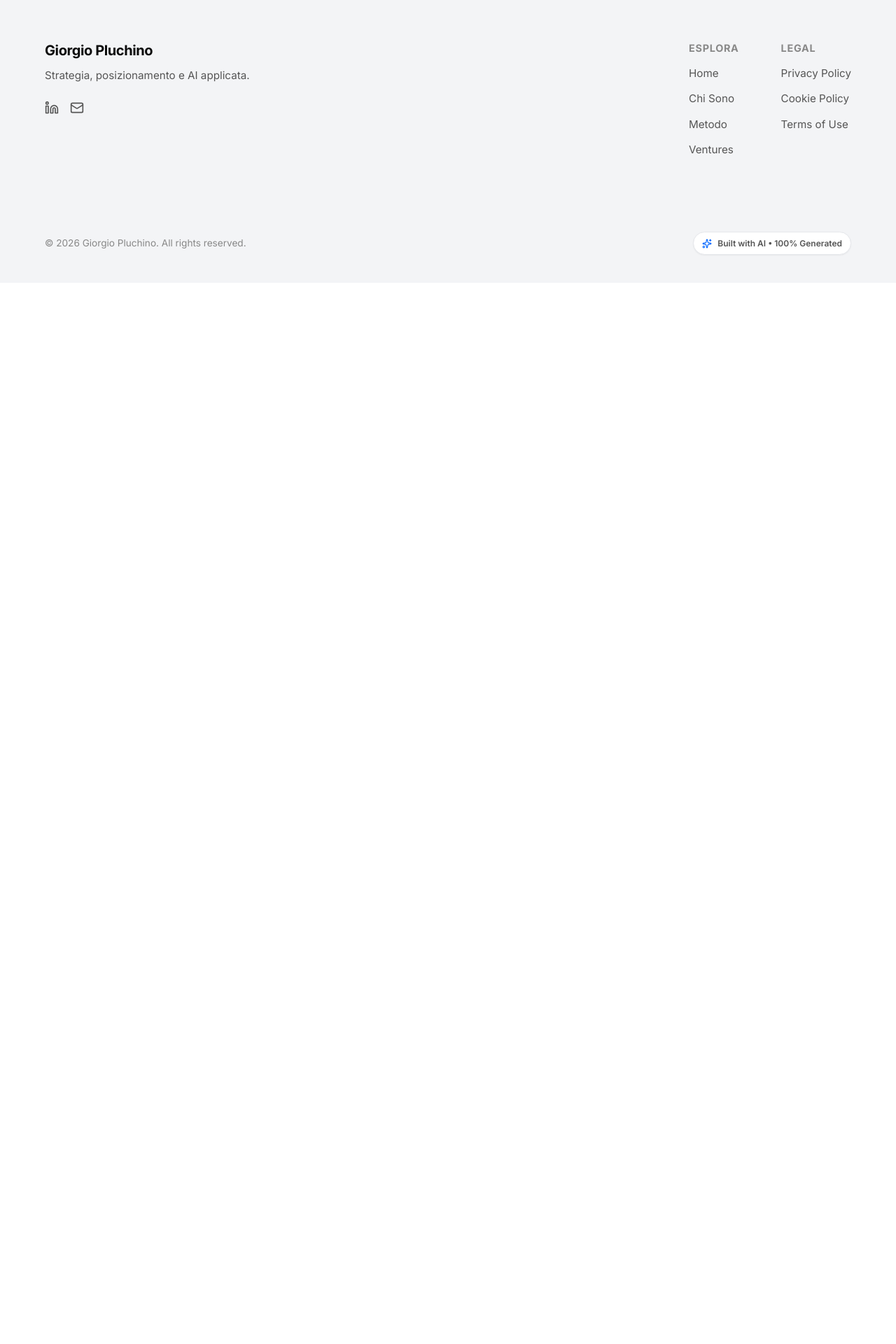
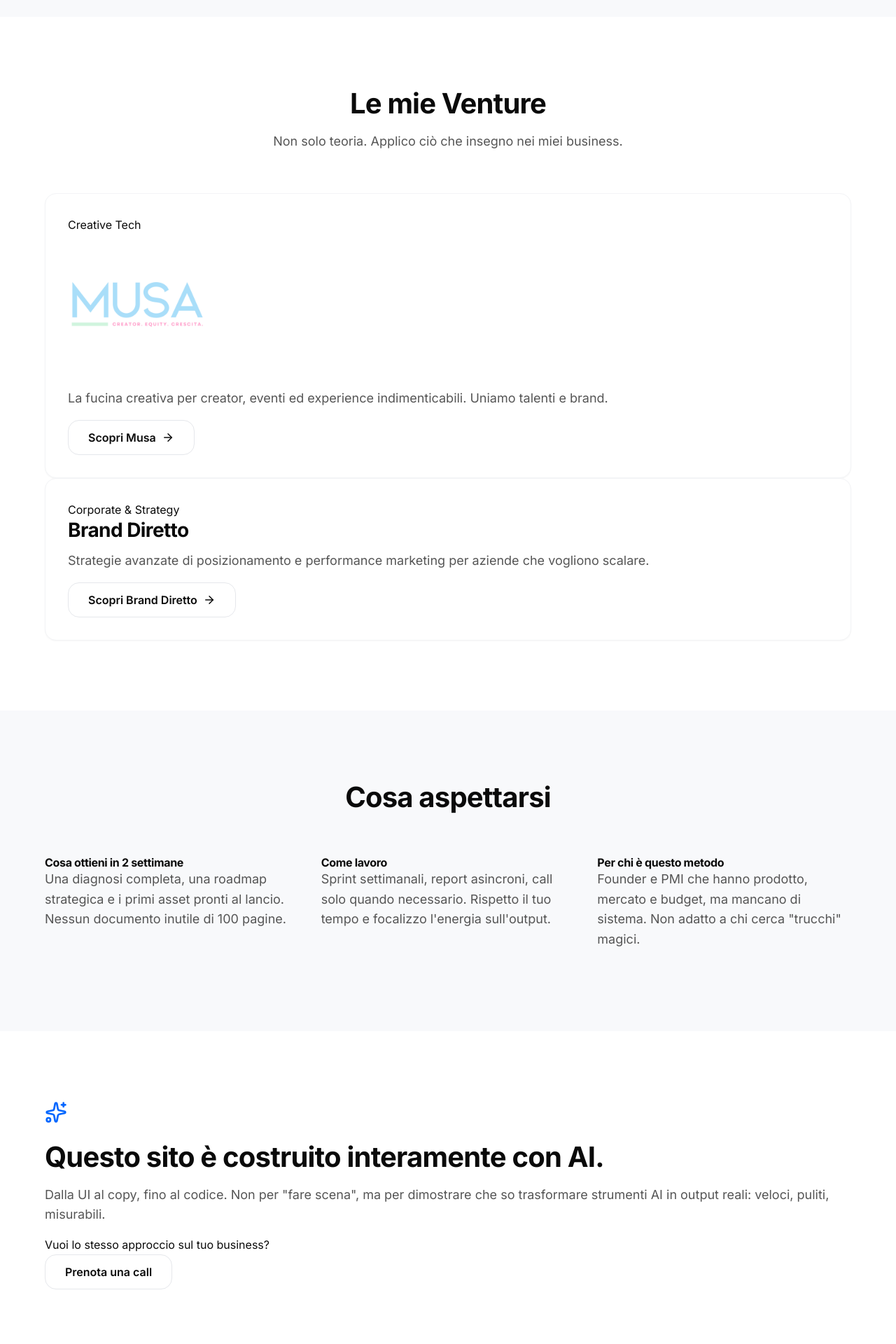
Before and after one commit to giosh-me/giorgiopluchino-website, a React (Vite) app: page / in a window 1280 px wide. Shown: the part 2140-4060 px from the top of the page at 70% size. Before the commit the page ends 2544 px from the top, so only its background shows below. Built offline with nearby package versions, Linux system fonts and the light colour scheme.

Commit message:
feat: add MUSA logo to Home and Ventures

```diff
--- a/src/pages/Home.css
+++ b/src/pages/Home.css
@@ -130,4 +130,20 @@
     .hero-actions button {
         width: 100%;
     }
+}/* Logo styling */
+.venture-logo-box {
+  margin-bottom: 20px;
 }
+
+.venture-logo-img {
+  max-width: 200px;
+  height: auto;
+  display: block;
+}
+
+@media (max-width: 768px) {
+  .venture-logo-img {
+    max-width: 150px;
+    margin: 0 auto;
+  }
+}
--- a/src/pages/Home.jsx
+++ b/src/pages/Home.jsx
@@ -91,6 +91,7 @@ const Home = () => {
                 <div className="container">
                     <div className="section-header">
                         <h2>Di cosa mi occupo</h2>
+                        <p>Specializzazione verticale, visione orizzontale.</p>
                     </div>
                     <div className="grid-3">
                         <Card>
@@ -109,6 +110,88 @@ const Home = () => {
                 </div>
             </section>
 
+            {/* Ventures Section */}
+            <section className="section ventures-section">
+                <div className="container">
+                    <div className="section-header">
+                        <h2>Le mie Venture</h2>
+                        <p>Non solo teoria. Applico ciò che insegno nei miei business.</p>
+                    </div>
+                    <div className="ventures-grid">
+                        <Card className="venture-card large-card">
+                            <div className="venture-content">
+                                <div className="venture-tag">Creative Tech</div>
+                                <div className="venture-logo-box">
+                                    <img src="/assets/musa-logo.png" alt="Musa Logo" className="venture-logo-img" />
+                                </div>
+                                <p>La fucina creativa per creator, eventi ed experience indimenticabili. Uniamo talenti e brand.</p>
+                                <Button variant="secondary" onClick={() => window.location.href = '/ventures'} icon>Scopri Musa</Button>
+                            </div>
+                        </Card>
+                        <Card className="venture-card large-card">
+                            <div className="venture-content">
+                                <div className="venture-tag">Corporate & Strategy</div>
+                                <h3>Brand Diretto</h3>
+                                <p>Strategie avanzate di posizionamento e performance marketing per aziende che vogliono scalare.</p>
+                                <Button variant="secondary" onClick={() => window.location.href = '/ventures'} icon>Scopri Brand Diretto</Button>
+                            </div>
+                        </Card>
+                    </div>
+                </div>
+            </section>
+
+            {/* Proof / Credibility Section */}
+            <section className="section section-bg-alt proof-section">
+                <div className="container">
+                    <div className="section-header">
+                        <h2>Cosa aspettarsi</h2>
+                    </div>
+                    <div className="grid-3">
+                        <div className="proof-item">
+                            <h4>Cosa ottieni in 2 settimane</h4>
+                            <p>Una diagnosi completa, una roadmap strategica e i primi asset pronti al lancio. Nessun documento inutile di 100 pagine.</p>
+                        </div>
+                        <div className="proof-item">
+                            <h4>Come lavoro</h4>
+                            <p>Sprint settimanali, report asincroni, call solo quando necessario. Rispetto il tuo tempo e focalizzo l'energia sull'output.</p>
+                        </div>
+                        <div className="proof-item">
+                            <h4>Per chi è questo metodo</h4>
+                            <p>Founder e PMI che hanno prodotto, mercato e budget, ma mancano di sistema. Non adatto a chi cerca "trucchi" magici.</p>
+                        </div>
+                    </div>
+                </div>
+            </section>
+
+            {/* Built with AI Logic Section */}
+            <section className="section ai-logic-section">
+                <div className="container ai-logic-container">
+                    <div className="ai-content">
+                        <Sparkles size={32} className="text-primary mb-4" />
+                        <h2>Questo sito è costruito interamente con AI.</h2>
+                        <p>Dalla UI al copy, fino al codice. Non per "fare scena", ma per dimostrare che so trasformare strumenti AI in output reali: veloci, puliti, misurabili.</p>
+                        <span>Vuoi lo stesso approccio sul tuo business?</span>
+                        <div className="mt-4">
+                            <Button variant="secondary" onClick={() => window.location.href = '/contatti'}>Prenota una call</Button>
+                        </div>
+                    </div>
+                </div>
+            </section>
+
+            {/* Final CTA */}
+            <section className="section cta-section bg-dark text-white">
+                <div className="container text-center">
+                    <h2 className="text-white">Pronto a mettere ordine e crescere?</h2>
+                    <p className="text-gray-300 max-w-2xl mx-auto mb-8">
+                        Una call conoscitiva di 20 minuti per capire contesto, priorità e la tua prossima mossa vincente.
+                    </p>
+                    <div className="flex gap-4 justify-center">
+                        <Button variant="primary" onClick={() => window.location.href = '/contatti'}>Prenota call</Button>
+                        <Button variant="secondary" className="btn-inverse" onClick={() => window.location.href = 'mailto:ciao@giorgiopluchino.it'}>Scrivimi</Button>
+                    </div>
+                </div>
+            </section>
+
         </div>
     );
 };
--- a/src/pages/Ventures.jsx
+++ b/src/pages/Ventures.jsx
@@ -21,7 +21,9 @@ const Ventures = () => {
                 <div className="container split-layout">
                     <div className="venture-info">
                         <span className="venture-label">Creative Tech & Experience</span>
-                        <h2 className="text-white">Musa</h2>
+                        <div className="venture-logo-box mb-4">
+                            <img src="/assets/musa-logo.png" alt="Musa Logo" className="venture-logo-img" />
+                        </div>
                         <p className="text-gray-300">
                             Musa è il parco giochi dell'innovazione. Qui uniamo talent management, eventi dal vivo e brand activation.
                             È dove l'AI incontra l'arte e l'intrattenimento.
```
Also changed, not shown: public/assets/musa-logo.png (added).
